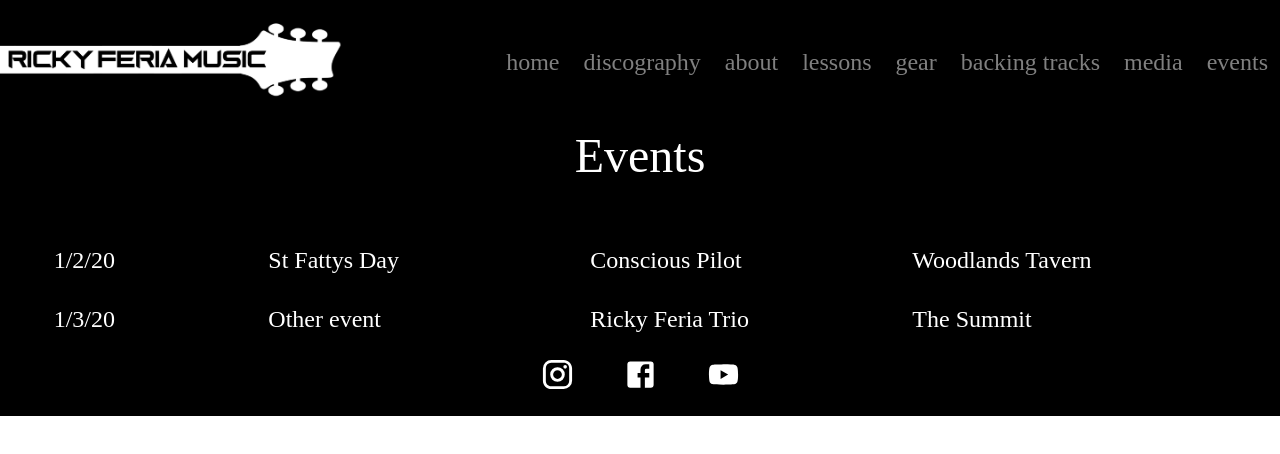
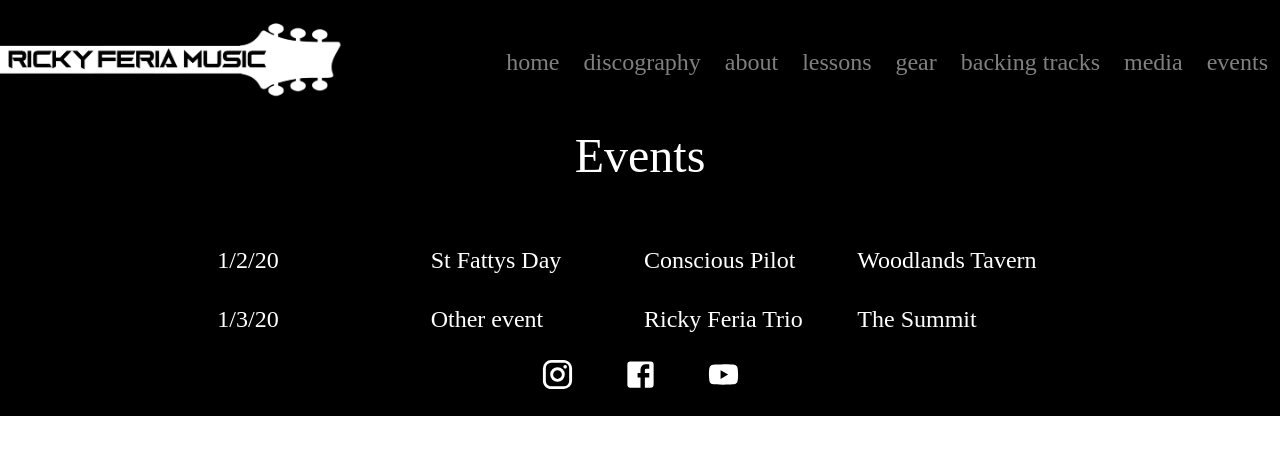
Before and after one commit to moeller142/rickys-website, a React (Create React App) app: page /events in a window 1280 px wide. Shown: the top 454 px of the page. Built offline with nearby package versions, Linux system fonts and the light colour scheme; a web font is replaced by a local one.

Commit message:
styling?

```diff
--- a/src/Pages/Events/events.js
+++ b/src/Pages/Events/events.js
@@ -53,13 +53,13 @@ export default function Events() {
                 <Grid justify='center' item xs={2}>
                     <div className='infoText'>{data.date}</div>
                 </Grid>
-                <Grid justify='center' item xs={3}>
+                <Grid justify='center' item xs={2}>
                     <div className='infoText' onClick={() => onClick(data.link)}>{data.event}</div>
                 </Grid>
-                <Grid justify='center' item xs={3}>
+                <Grid justify='center' item xs={2}>
                     <div className='infoText'>{data.project}</div>
                 </Grid>
-                <Grid justify='center' item xs={3}>
+                <Grid justify='center' item xs={2}>
                     <div className='infoText'>{data.location}</div>
                 </Grid>
             </React.Fragment>
@@ -70,7 +70,7 @@ export default function Events() {
         <div className='header'>Events</div>
         <Grid alignItems="center" justify='center' container spacing={4}>
         {state.length && state.map((event, index) => (
-            <Grid alignItems="center" justify='center' container item xs={15} spacing={1}>
+            <Grid alignItems="center" justify='center' container item xs={12} spacing={1}>
                 <FormRow className='row' data={event}/>
             </Grid>
         ))}
```
